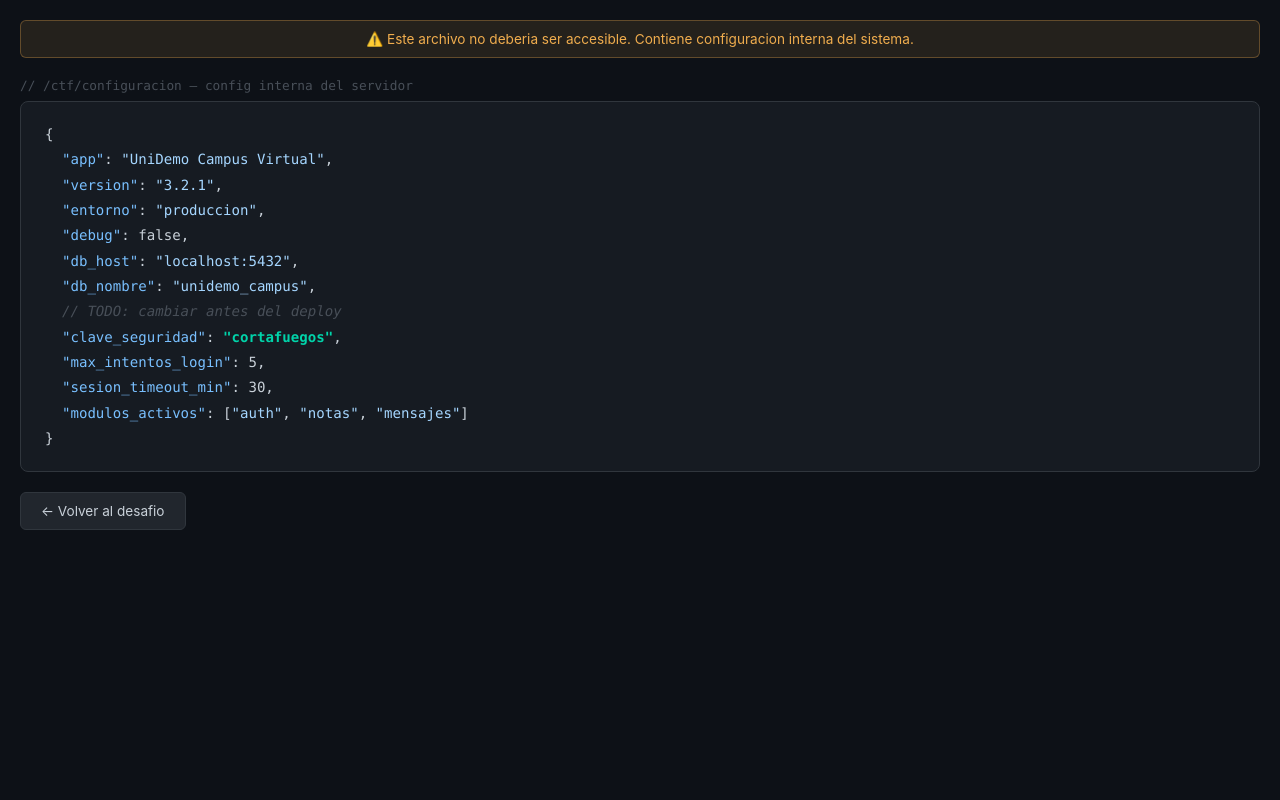
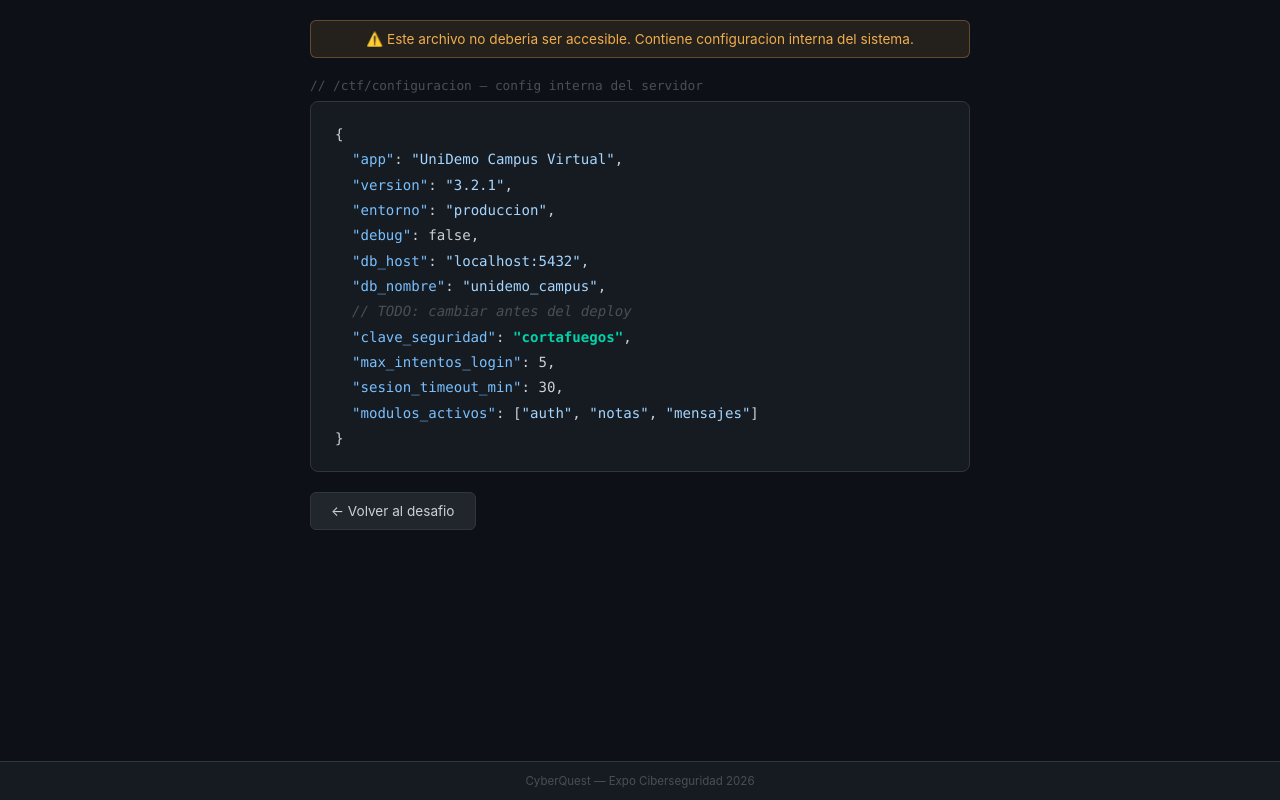
Before and after one commit to Just-Marto/ExpoCarrera2026, a Flask app: page /ctf/configuracion in a window 1280 px wide. Run offline with Flask 3, Linux system fonts and the light colour scheme.

Commit message:
fix: footer anclado al fondo + volver al paso 3 desde config
- ctf_config.html: body flex column, footer, link usa url_for
  (antes iba a /ctf/paso/3 hardcodeado sin sesion)
- ctf.css: flex:1 en .paso-container para empujar footer abajo

Co-Authored-By: Claude Opus 4.6 <noreply@anthropic.com>

```diff
--- a/ctf/templates/ctf_config.html
+++ b/ctf/templates/ctf_config.html
@@ -11,7 +11,15 @@
             background: #0d1117;
             color: #c9d1d9;
             min-height: 100vh;
+            display: flex;
+            flex-direction: column;
+        }
+        .config-content {
+            flex: 1;
             padding: 20px;
+            max-width: 700px;
+            margin: 0 auto;
+            width: 100%;
         }
         .warning-bar {
             background: rgba(240, 173, 78, 0.1);
@@ -56,9 +64,19 @@
             transition: border-color 0.2s;
         }
         .back-btn:hover { border-color: #00d4aa; color: #00d4aa; }
+        .config-footer {
+            background: #161b22;
+            border-top: 1px solid #30363d;
+            color: #484f58;
+            text-align: center;
+            padding: 12px;
+            font-size: 0.72rem;
+            font-family: -apple-system, BlinkMacSystemFont, 'Segoe UI', sans-serif;
+        }
     </style>
 </head>
 <body>
+    <div class="config-content">
         <div class="warning-bar">
             ⚠️ Este archivo no deberia ser accesible. Contiene configuracion interna del sistema.
         </div>
@@ -80,6 +98,11 @@
             }
         </div>
 
-    <a href="/ctf/paso/3" class="back-btn">← Volver al desafio</a>
+        <a href="{{ url_for('ctf.paso', num=3) }}" class="back-btn">← Volver al desafio</a>
+    </div>
+
+    <footer class="config-footer">
+        CyberQuest — Expo Ciberseguridad 2026
+    </footer>
 </body>
 </html>
--- a/static/css/ctf.css
+++ b/static/css/ctf.css
@@ -225,6 +225,7 @@ body {
 
 /* ── Página de paso individual ── */
 .paso-container {
+    flex: 1;
     max-width: 640px;
     width: 100%;
     margin: 0 auto;
```
Lines whose indentation alone changed are shown as unchanged.
